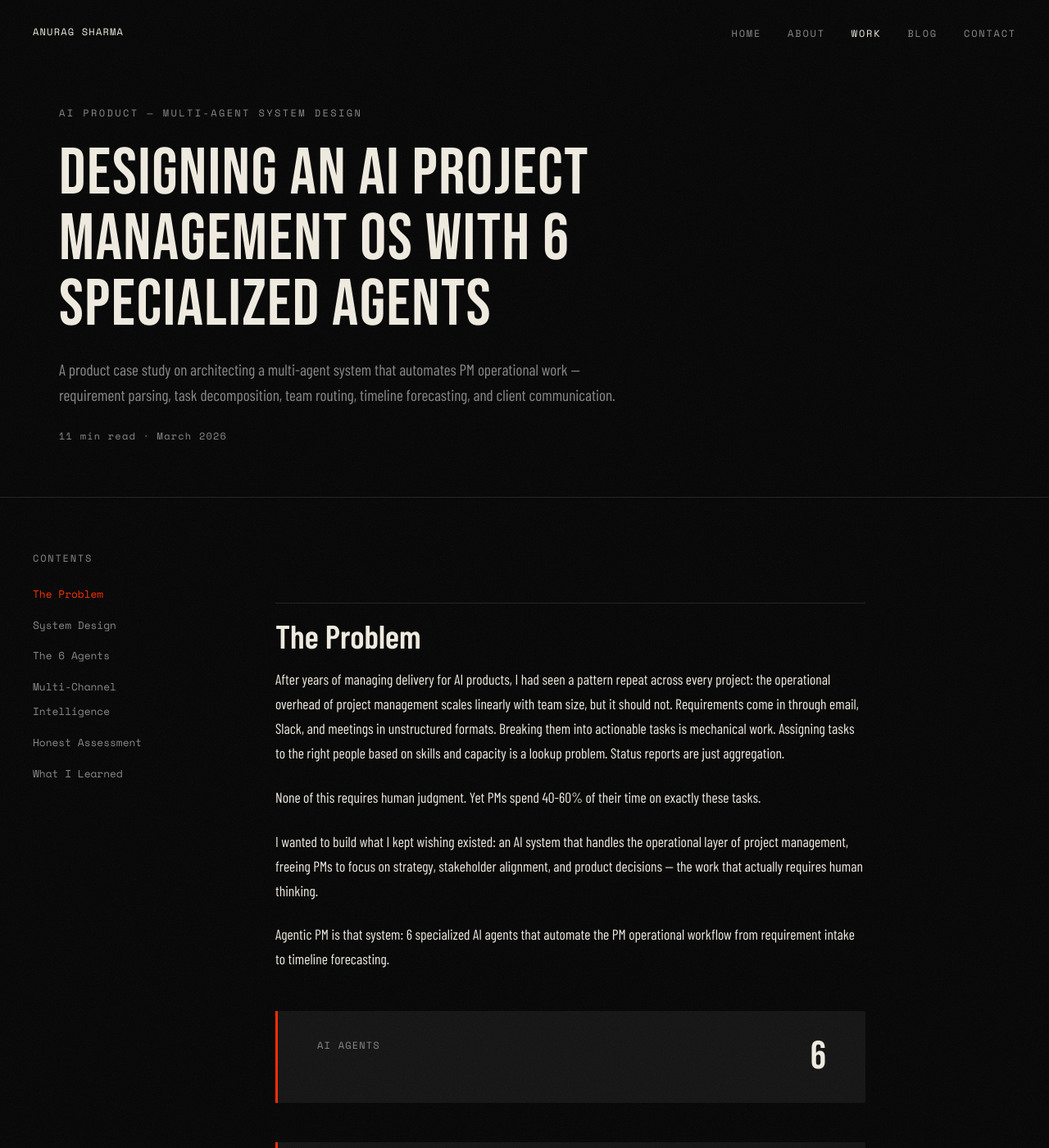
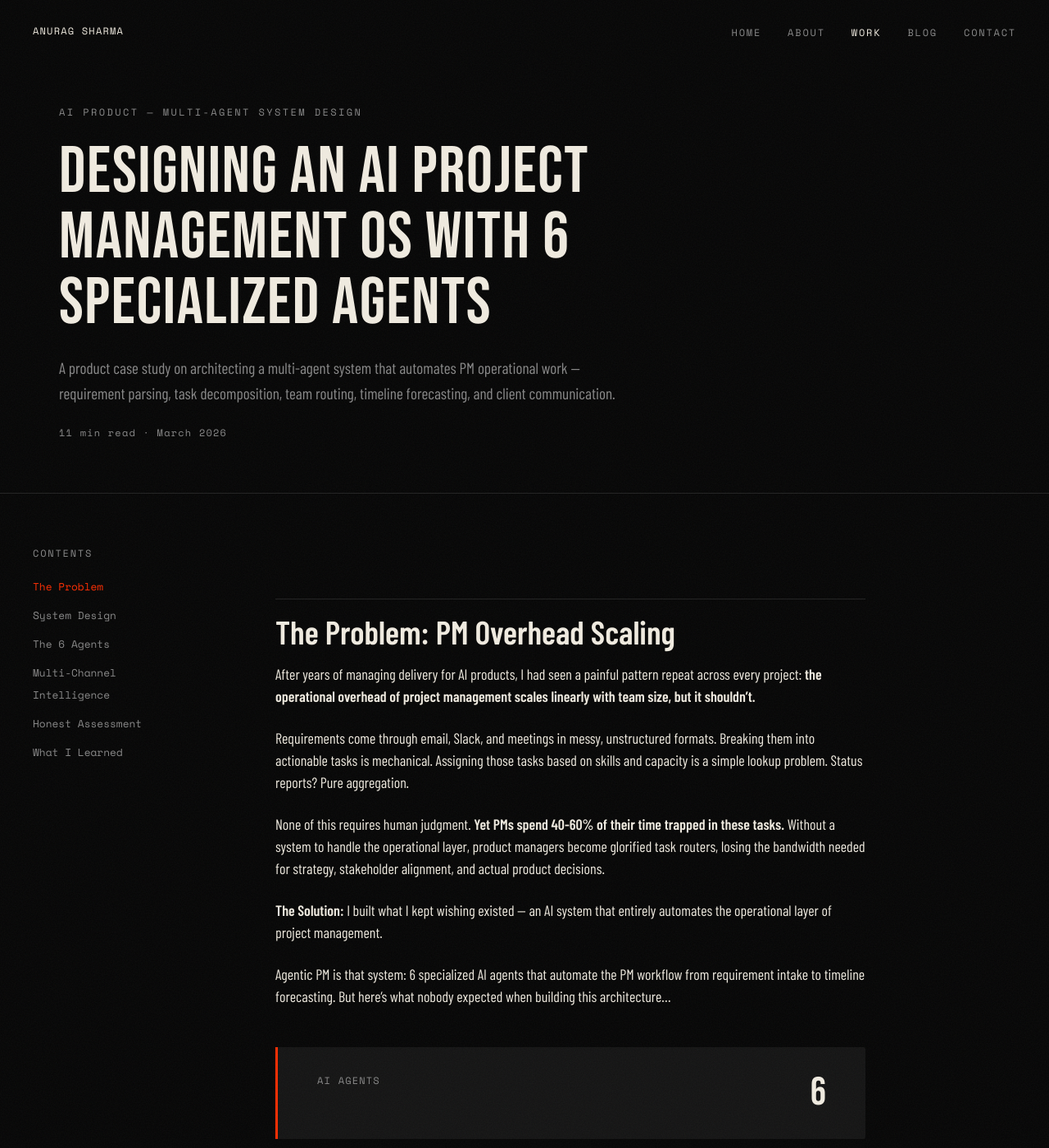
Before and after one commit to Arcanag/arcanag.github.io, a Jekyll site: the page built from _case-studies/agentic-pm.md, in a window 1280 px wide and 1400 px high. Shown: the whole window at 82% size. Built offline with Jekyll 4.4.1, drawn with Linux system fonts in a browser that asks for light colours; some of the changed text lies outside the part shown.

Commit message:
UI & Content: Refined typography, motion design, and engaged readership structures

```diff
--- a/_case-studies/agentic-pm.md
+++ b/_case-studies/agentic-pm.md
@@ -21,16 +21,18 @@ toc:
     anchor: "what-i-learned"
 ---
 
-## The Problem
+## The Problem: PM Overhead Scaling
 {: #the-problem}
 
-After years of managing delivery for AI products, I had seen a pattern repeat across every project: the operational overhead of project management scales linearly with team size, but it should not. Requirements come in through email, Slack, and meetings in unstructured formats. Breaking them into actionable tasks is mechanical work. Assigning tasks to the right people based on skills and capacity is a lookup problem. Status reports are just aggregation.
+After years of managing delivery for AI products, I had seen a painful pattern repeat across every project: **the operational overhead of project management scales linearly with team size, but it shouldn't.**
 
-None of this requires human judgment. Yet PMs spend 40-60% of their time on exactly these tasks.
+Requirements come through email, Slack, and meetings in messy, unstructured formats. Breaking them into actionable tasks is mechanical. Assigning those tasks based on skills and capacity is a simple lookup problem. Status reports? Pure aggregation.
 
-I wanted to build what I kept wishing existed: an AI system that handles the operational layer of project management, freeing PMs to focus on strategy, stakeholder alignment, and product decisions — the work that actually requires human thinking.
+None of this requires human judgment. **Yet PMs spend 40-60% of their time trapped in these tasks.** Without a system to handle the operational layer, product managers become glorified task routers, losing the bandwidth needed for strategy, stakeholder alignment, and actual product decisions.
 
-Agentic PM is that system: 6 specialized AI agents that automate the PM operational workflow from requirement intake to timeline forecasting.
+**The Solution:** I built what I kept wishing existed — an AI system that entirely automates the operational layer of project management.
+
+Agentic PM is that system: 6 specialized AI agents that automate the PM workflow from requirement intake to timeline forecasting. But here's what nobody expected when building this architecture...
 
 <div class="metric-box">
   <span class="metric-box__label">AI Agents</span>
--- a/css/main.css
+++ b/css/main.css
@@ -19,7 +19,7 @@
   --text-h1: clamp(2.5rem, 8vw, 6rem);
   --text-h2: clamp(1.5rem, 4vw, 2.5rem);
   --text-h3: 1.25rem;
-  --text-body: 1.1rem;
+  --text-body: clamp(1rem, 0.875rem + 0.5vw, 1.125rem);
   --text-small: 0.875rem;
   --text-xs: 0.75rem;
   --space-xs: 0.5rem;
@@ -73,7 +73,7 @@ body {
   color: var(--color-text);
   font-family: var(--font-heading);
   font-size: var(--text-body);
-  line-height: 1.7;
+  line-height: 1.5;
   -webkit-font-smoothing: antialiased;
   overflow-x: hidden;
 }
@@ -112,7 +112,7 @@ h3 {
 p {
   font-family: var(--font-heading);
   font-size: var(--text-body);
-  line-height: 1.7;
+  line-height: 1.5;
   color: var(--color-text);
 }
 a {
@@ -123,7 +123,7 @@ a {
   transition: color var(--transition-base), text-decoration-color var(--transition-base);
 }
 a:hover { color: var(--color-accent); text-decoration-color: var(--color-accent); }
-a:focus-visible { outline: 2px solid var(--color-accent); outline-offset: 3px; border-radius: 2px; }
+a:focus-visible, button:focus-visible, .work-card:focus-visible { outline: 2px solid var(--color-accent); outline-offset: 3px; border-radius: 2px; }
 strong { font-weight: 600; color: var(--color-text); }
 em { font-style: italic; color: var(--color-text-muted); }
 code {
@@ -351,6 +351,7 @@ hr { border: none; border-top: 1px solid var(--color-border); margin: var(--spac
   border-color: var(--color-accent);
   text-decoration: none;
 }
+.work-card:active { transform: scale(0.98); }
 .work-card__label {
   font-family: var(--font-mono);
   font-size: var(--text-xs);
@@ -717,6 +718,7 @@ hr { border: none; border-top: 1px solid var(--color-border); margin: var(--spac
   transition: opacity var(--transition-base);
 }
 .cta-section__button:hover { opacity: 0.85; color: var(--color-bg); text-decoration: none; }
+.cta-section__button:active { transform: scale(0.98); }
 
 /* --- k) Footer --- */
 .footer {
@@ -759,6 +761,15 @@ hr { border: none; border-top: 1px solid var(--color-border); margin: var(--spac
 /* The .reveal class is kept in HTML but has no visual effect. */
 
 /* --- m) Responsive --- */
+@media (prefers-reduced-motion: reduce) {
+  *, *::before, *::after {
+    animation-duration: 0.01ms !important;
+    animation-iteration-count: 1 !important;
+    transition-duration: 0.01ms !important;
+    scroll-behavior: auto !important;
+  }
+}
+
 @media (max-width: 1024px) {
   .skills-grid { grid-template-columns: repeat(2, 1fr); }
   .case-study-body { gap: var(--space-xl); }
```
Also changed, not shown: other parts of _case-studies/agentic-pm.md (+5 -1 lines), _posts/2026-03-22-ai-to-build-ai.md (+7 -5 lines).
